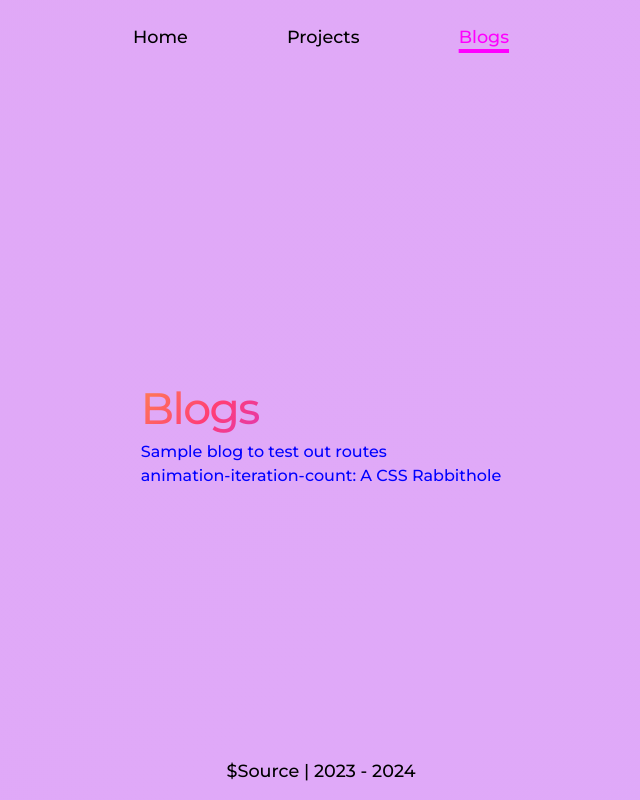
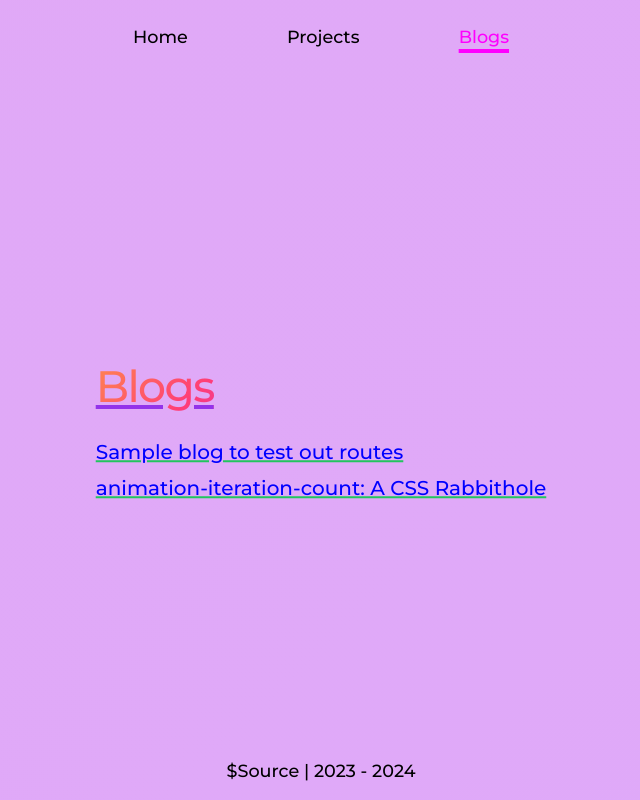
Before and after one commit to reddygtvs/homepage, a React (Create React App) app: page /blogs in a window 1280 px wide. Shown: the whole page, without its empty margins (319-959 px from the left). Built offline with nearby package versions, Linux system fonts and the light colour scheme.

Commit message:
minified bootstrap css

```diff
--- a/src/Router.tsx
+++ b/src/Router.tsx
@@ -15,7 +15,7 @@ const Router: React.FC = () => {
     <div className="grid h-screen grid-rows-[auto_1fr_auto] place-items-center">
       <Header />
       {/* the bottom may not be necessary??? */}
-      <div className="grid place-items-center w-full">
+      <div>
         <Routes>
           <Route path="/" element={<App />} />
           <Route
--- a/src/blogs/blogs.json
+++ b/src/blogs/blogs.json
@@ -2,9 +2,5 @@
   {
     "title": "Sample blog to test out routes",
     "filename": "sample-blog.mdx"
-  },
-  {
-    "title:": "Animation iteration count",
-    "filename": "animation-iteration-count-css-rabbithole.mdx"
   }
 ]
--- a/src/components/Blog.tsx
+++ b/src/components/Blog.tsx
@@ -21,13 +21,15 @@ const blogsData: BlogData[] = [
 
 const Blog: React.FC = () => {
   return (
-    <div className="p-30">
-      <h1 className="name">Blogs</h1>
+    <div className="p-30 grid place-items-left mx-4">
+      <h1 className="name underline mb-3 decoration-purple-600">Blogs</h1>
       <ul>
         {blogsData.map((blog) => (
           <li className="text-black" key={blog.filename}>
             <Link to={`/blogs/${blog.filename}`}>
-              <h2 className="App-link">{blog.title}</h2>
+              <h2 className="App-link my-2 text-xl underline decoration-green-500 hover:no-underline">
+                {blog.title}
+              </h2>
             </Link>
           </li>
         ))}
--- a/src/index.css
+++ b/src/index.css
@@ -2,7 +2,7 @@
 @tailwind components;
 @tailwind utilities;
 
-@import "bootstrap/dist/css/bootstrap.css";
+@import "bootstrap/dist/css/bootstrap.min.css";
 
 /* General styles */
 body,
```
